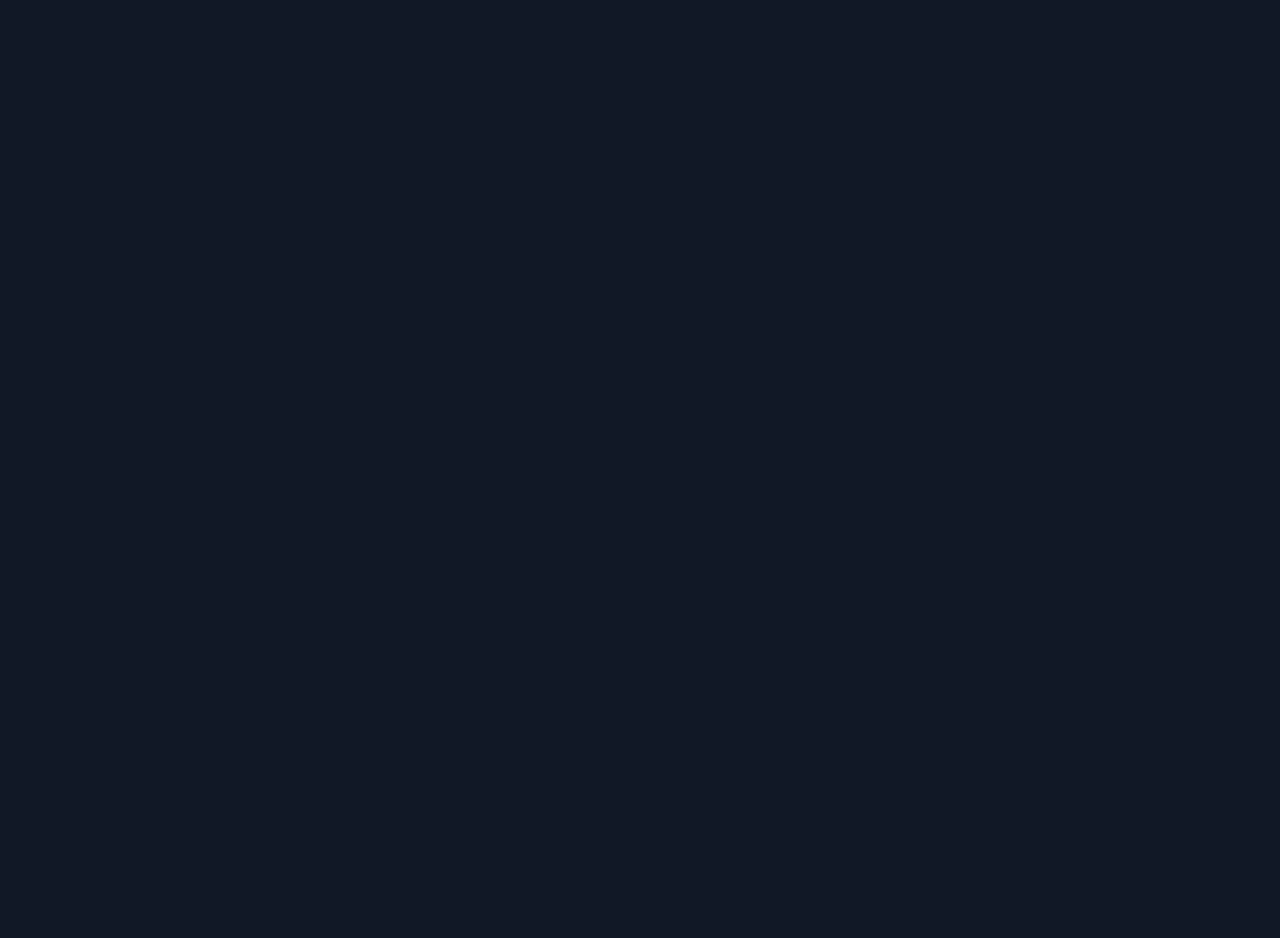
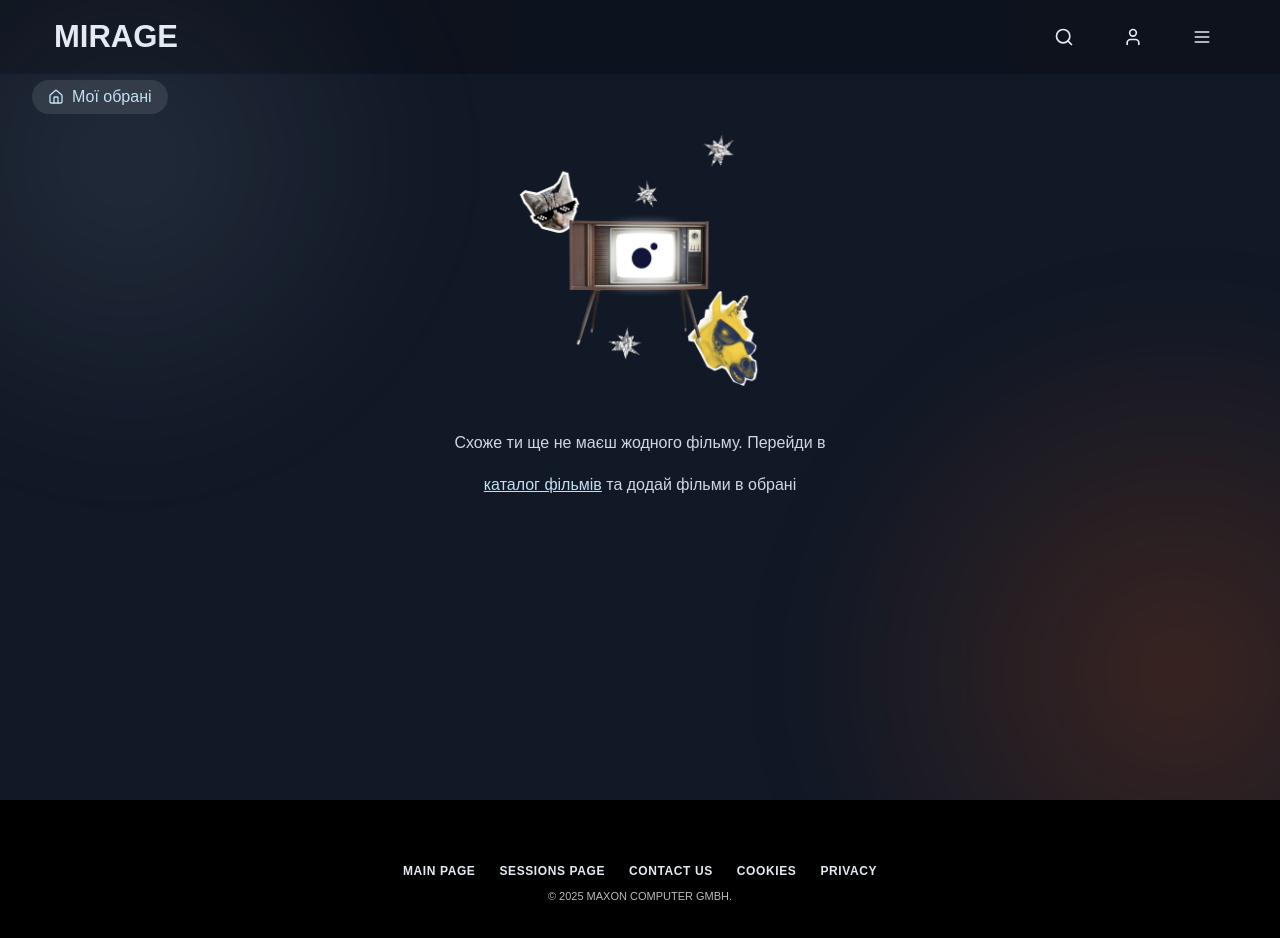
Before and after one commit to cjkjvf/SoftServe-Practice-team2, a React (Vite) app: page /favorites in a window 1280 px wide. Before the commit this address had no page. Shown: the top 938 px of the page. Before the commit the page ends 800 px from the top, so only its background shows below. Built offline with nearby package versions, Linux system fonts and the light colour scheme.

Commit message:
add empty favorites page

```diff
--- a/src/App.jsx
+++ b/src/App.jsx
@@ -2,6 +2,7 @@
 import Home from './Home/Home';
 import Layout from './components/Layout';
 import About from './pages/About'; // Це просто для тесту, можеш потім видалити
+import Favorites from "./pages/Favorites";
 import './global.css';
 import './styles/index.css';
 
@@ -12,6 +13,7 @@
         <Route path="/" element={<Layout />}>
           <Route index element={<Home />} />
           <Route path="about" element={<About />} />
+          <Route path="favorites" element={<Favorites />} />
         </Route>
       </Routes>
     </BrowserRouter>
--- /dev/null
+++ b/src/pages/Favorites.jsx
@@ -0,0 +1,39 @@
+import { Search, User, Menu, Home } from "lucide-react"
+import { Link } from "react-router-dom"
+import "../styles/favorites.css";
+
+
+export default function Favorites() {
+    return (
+        <div className="favorites-container">
+
+            <div className="circle-yellow"></div>
+            <div className="circle-blue"></div>
+
+            {/* Бокова навігація */}
+            <div className="sidebar-nav">
+                <Link to="/favorites" className="nav-link">
+                    <Home size={16} />
+                    <span>Мої обрані</span>
+                </Link>
+            </div>
+
+            {/* Основний контент */}
+            <main className="main-content">
+                <div className="content-wrapper">
+                    <div className="image-container">
+                        <img src="src/assets/watchlist-no-items.png" alt="Порожня колекція фільмів" className="empty-state-image" />
+                    </div>
+
+                    <p className="message">Схоже ти ще не маєш жодного фільму. Перейди в</p>
+                    <p className="mb-4">
+                        <Link to="/catalog" className="catalog-link">
+                            каталог фільмів
+                        </Link>
+                        <span className="message"> та додай фільми в обрані</span>
+                    </p>
+                </div>
+            </main>
+        </div>
+    )
+}
--- /dev/null
+++ b/src/styles/favorites.css
@@ -0,0 +1,110 @@
+
+.favorites-container {
+    min-height: 100vh;
+    background-color: var(--color-bg);
+    position: relative;
+    overflow: hidden;
+  }
+
+  /* Декоративні елементи */
+  .circle-yellow {
+    width: 60vw;
+    height: 60vw;
+    border-radius: 50%;
+    background: radial-gradient(circle, rgba(232, 89, 12, 0.2) 0%, rgba(232, 89, 12, 0) 70%);
+    filter: blur(50px);
+    z-index: 0;
+    position: absolute;
+    bottom: -32vh;
+    right: -22vw;
+  }
+
+  .circle-blue {
+    width: 50vw;
+    height: 50vw;
+    border-radius: 50%;
+    background: radial-gradient(circle, rgba(194, 224, 242, 0.1) 0%, rgba(194, 224, 242, 0) 70%);
+    filter: blur(50px);
+    z-index: 0;
+    position: absolute;
+    top: -20vh;
+    left: -15vw;
+  }
+
+
+
+  .icon-button {
+    width: 40px;
+    height: 40px;
+    border-radius: 50%;
+    background-color: rgba(255, 255, 255, 0.1);
+    display: flex;
+    align-items: center;
+    justify-content: center;
+    color: var(--color-primary);
+    border: none;
+    cursor: pointer;
+  }
+
+  .sidebar-nav {
+    position: absolute;
+    left: 32px;
+    top: 80px;
+  }
+
+  .nav-link {
+    display: flex;
+    align-items: center;
+    gap: 8px;
+    padding: 8px 16px;
+    border-radius: 9999px;
+    background-color: rgba(255, 255, 255, 0.1);
+    color: var(--color-primary);
+    text-decoration: none;
+  }
+
+  .main-content {
+    max-width: 1200px;
+    margin-left: auto;
+    margin-right: auto;
+    padding-left: var(--container-padding);
+    padding-right: var(--container-padding);
+    display: flex;
+    flex-direction: column;
+    align-items: center;
+    justify-content: center;
+    min-height: 80vh;
+  }
+
+  .content-wrapper {
+    display: flex;
+    flex-direction: column;
+    align-items: center;
+    max-width: 28rem;
+    margin-left: auto;
+    margin-right: auto;
+    text-align: center;
+  }
+
+  .image-container {
+    position: relative;
+    width: 16rem;
+    height: 16rem;
+    margin-bottom: 2rem;
+  }
+
+  .empty-state-image {
+    width: 100%;
+    height: 100%;
+    object-fit: contain;
+  }
+
+  .message {
+    color: var(--color-neutral);
+    margin-bottom: 0.5rem;
+  }
+
+  .catalog-link {
+    color: var(--color-primary);
+    text-decoration: underline;
+  }
```
Also changed, not shown: src/assets/watchlist-no-items.png (added).
